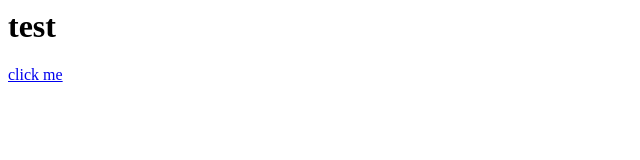
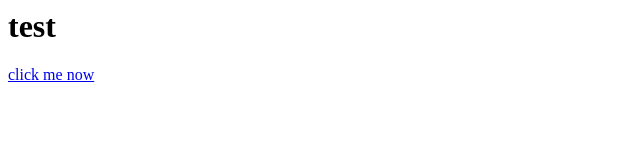
Before and after one commit to Ryandowler/test, a plain HTML site: page index.html in a window 1280 px wide. Shown: the full height of the page, 0-640 px from the left. Drawn offline with Linux system fonts and the light colour scheme.

Commit message:
Update index.html

```diff
--- a/index.html
+++ b/index.html
@@ -2,7 +2,7 @@
 <html>
 <body>
 <h1>  test </h1>
-<a href="Intro.html"> click me </a>
+<a href="bleh.html"> click me now</a>
 
 </body>
 
```
